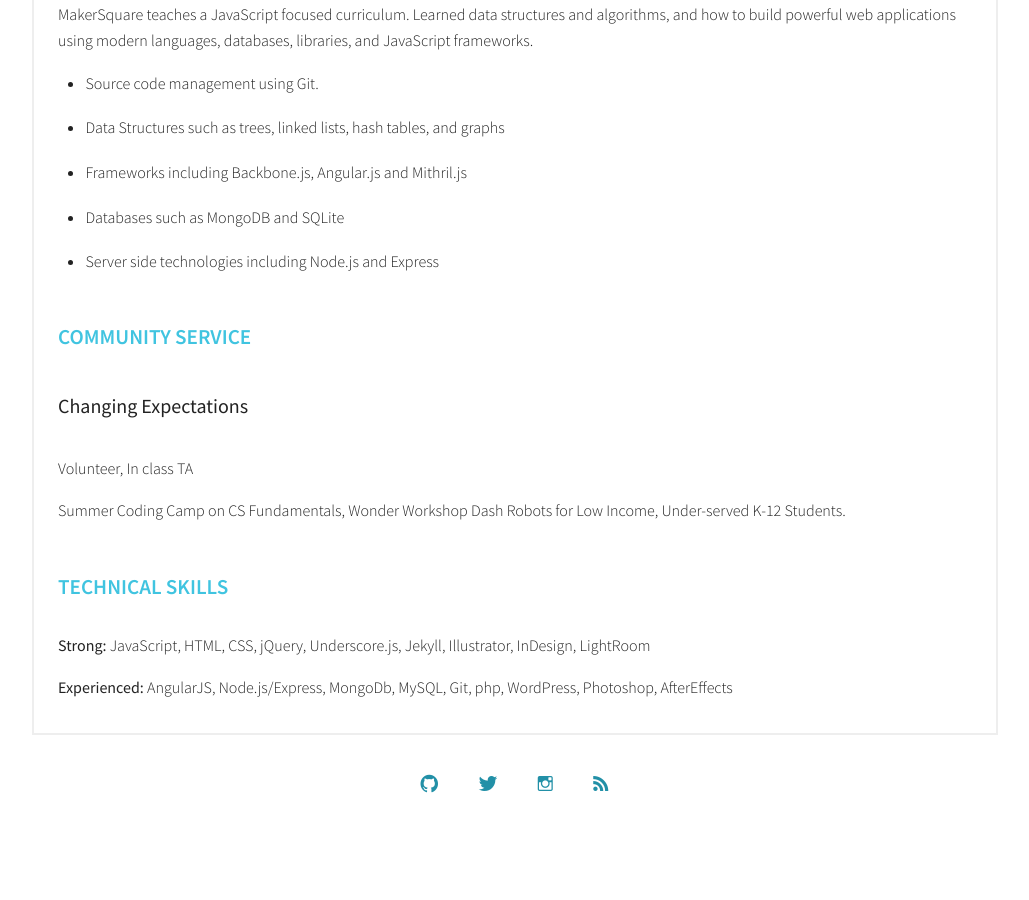
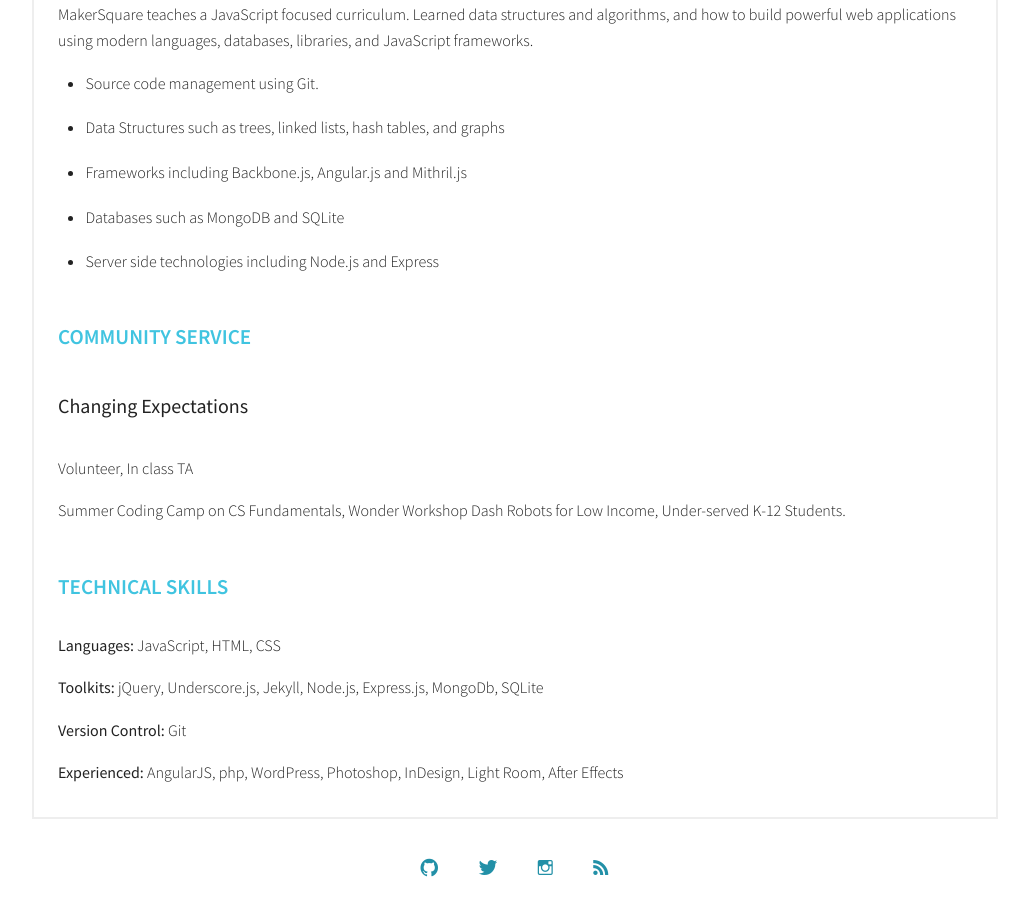
Before and after one commit to vlhernandez/vlhernandez, a Jekyll site: the page built from resume.html, in a window 1280 px wide and 900 px high, scrolled down 5010 px. Shown: the whole window, without its empty margins (125-1154 px from the left). Built offline with Jekyll 4.4.1, drawn with Linux system fonts in a browser that asks for light colours; some web fonts are replaced; before the commit the page ends 5826 px from its top, so only the background shows below that; some of the changed text lies outside the part shown.

Commit message:
updates to skills

```diff
--- a/resume.html
+++ b/resume.html
@@ -47,7 +47,7 @@
     <div class="job">
         <div class="job-header">
             <div class="right-col">
-              <p class="job-dates">March 2015 - July 2016</p>
+              <p class="job-dates">March 2015 - Present</p>
               <p class="job-location">Austin, TX</p>
             </div>
             <div class="left-col">
@@ -267,12 +267,10 @@
 
   <section class="skills">
     <h4>Technical Skills</h4>
-    <p>
-       <span class="emphasis">Strong: </span>JavaScript, HTML, CSS, jQuery, Underscore.js, Jekyll, Illustrator, InDesign, LightRoom
-    </p>
-    <p>
-      <span class="emphasis">Experienced: </span>AngularJS, Node.js/Express, MongoDb, MySQL, Git, php, WordPress, Photoshop, AfterEffects
-    </p>
+    <p><span class="emphasis">Languages: </span> JavaScript, HTML, CSS</p>
+    <p><span class="emphasis">Toolkits: </span>jQuery, Underscore.js, Jekyll, Node.js, Express.js, MongoDb, SQLite</p>
+    <p><span class="emphasis">Version Control: </span>Git</p>
+    <p><span class="emphasis">Experienced: </span>AngularJS, php, WordPress, Photoshop, InDesign, Light Room, After Effects</p>
   </section>
 
 </div>
```
